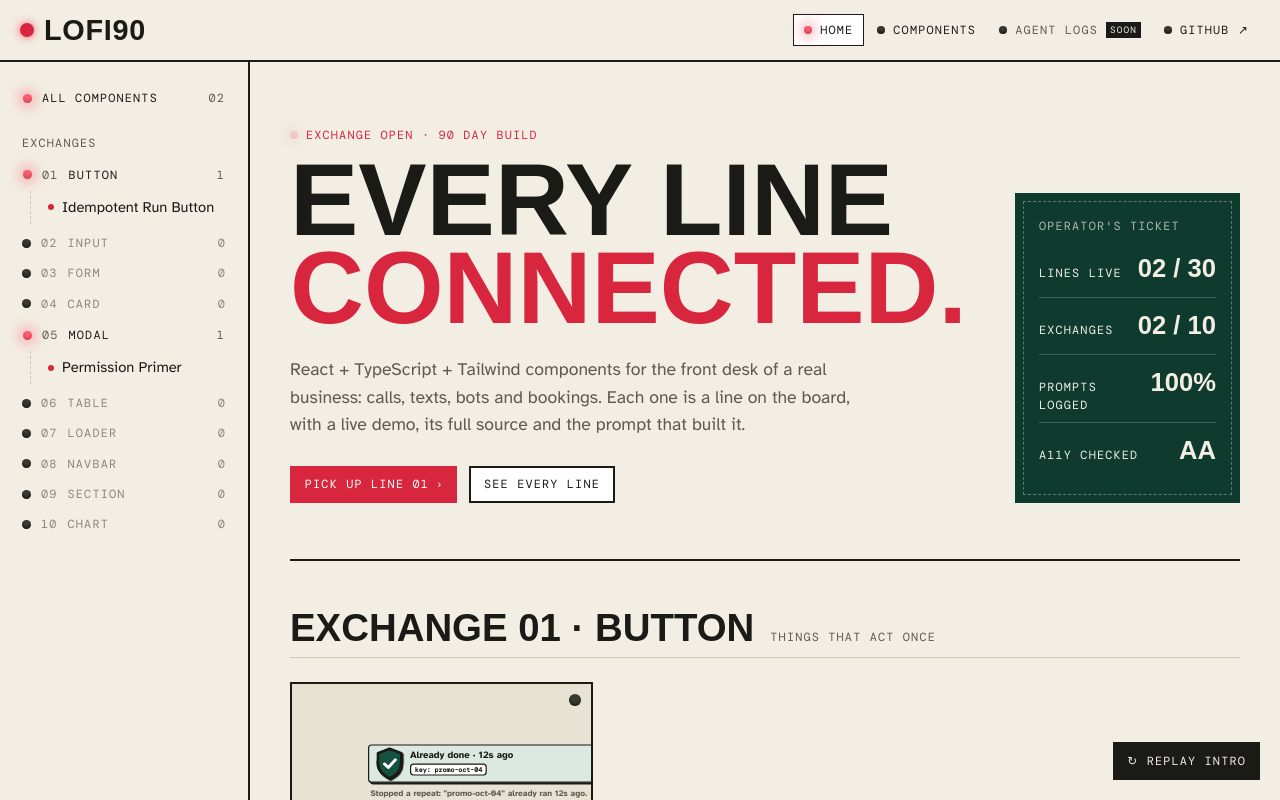
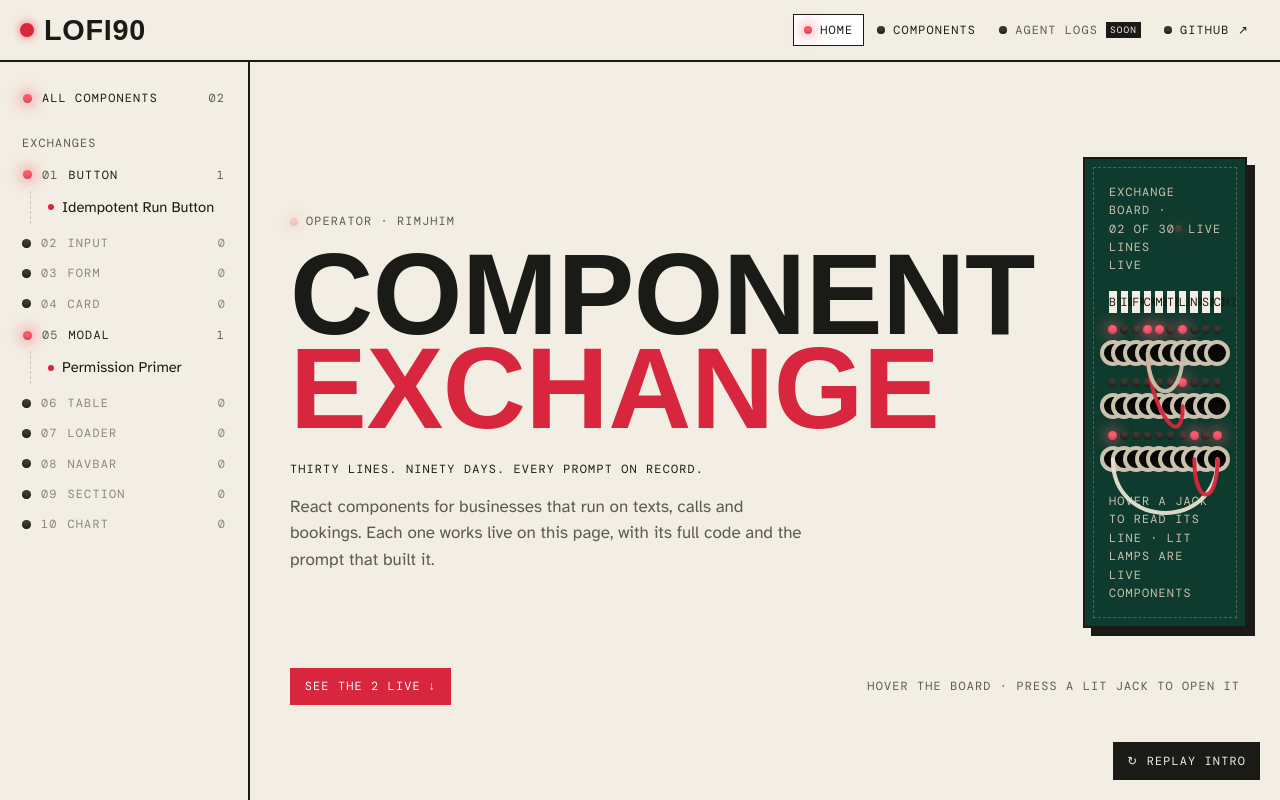
Before and after one commit to RimjhimD/lofi90, a Next.js app: page / in a window 1280 px wide. Shown: the top 800 px of the page. Built offline with nearby package versions, Linux system fonts and the light colour scheme; a web font is replaced by a local one.

Commit message:
Incoming-call intro and Component Exchange hero with a live switchboard

```diff
--- a/src/app/globals.css
+++ b/src/app/globals.css
@@ -116,6 +116,14 @@ body {
 @keyframes draw {
   to { stroke-dashoffset: 0; }
 }
+@keyframes buzz {
+  10%, 30%, 50%, 70%, 90% { transform: translateX(-4px) rotate(-2deg); }
+  20%, 40%, 60%, 80% { transform: translateX(4px) rotate(2deg); }
+}
+@keyframes ring {
+  from { transform: scale(0.6); opacity: 0.9; }
+  to { transform: scale(1.5); opacity: 0; }
+}
 @keyframes blink {
   50% { opacity: 0.25; }
 }
--- a/src/app/page.tsx
+++ b/src/app/page.tsx
@@ -1,58 +1,54 @@
 import Link from "next/link";
-import { ENTRIES, TYPES, pad } from "@/lib/registry";
+import { ENTRIES } from "@/lib/registry";
 import { Intro } from "@/site/Intro";
 import { ReplayIntro } from "@/site/ReplayIntro";
 import { HoverCable } from "@/site/HoverCable";
 import { Exchanges } from "@/site/Exchanges";
+import { HeroBoard } from "@/site/HeroBoard";
 
-const TOTAL = 30;
+const WORDS = ["Component", "Exchange"];
 
 export default function Home() {
-  const exchanges = TYPES.filter((t) => ENTRIES.some((e) => e.type === t.id));
-  const first = ENTRIES[0];
-
   return (
     <>
       <Intro />
       <HoverCable />
       <main className="mx-auto max-w-[1180px] px-6 pb-32 lg:px-10">
-        <section className="grid gap-12 border-b-2 border-ink pb-14 pt-16 xl:grid-cols-[1.4fr_1fr] lg:pt-[64px]">
-          <div>
-            <span className="ready-rise mono flex items-center gap-2 text-signal">
-              <i className="lamp anim-blink" data-on="true" style={{ width: 8, height: 8 }} /> Exchange open · 90 day build
-            </span>
-            <h1 className="ready-rise mb-6 mt-3 font-display text-[clamp(3.4rem,8vw,7.5rem)] font-black uppercase leading-[0.86]" style={{ animationDelay: "120ms" }}>
-              Every line <em className="not-italic text-signal">connected.</em>
-            </h1>
-            <p className="ready-rise max-w-[52ch] text-[1.1rem] text-muted" style={{ animationDelay: "240ms" }}>
-              React + TypeScript + Tailwind components for the front desk of a real business: calls, texts, bots and bookings. Each one is a line on the board, with a live demo, its full source and the prompt that built it.
-            </p>
-            <div className="ready-rise mt-7 flex flex-wrap gap-3" style={{ animationDelay: "360ms" }}>
-              <Link href={`/components/${first.slug}`} className="sb-btn border-signal! bg-signal! text-white">
-                Pick up line {first.ext} ›
-              </Link>
-              <Link href="/components" className="sb-btn">
-                See every line
-              </Link>
+        <section className="relative flex min-h-[calc(100vh-60px)] flex-col justify-center gap-10 border-b-2 border-ink py-14">
+          <div className="grid items-center gap-12 xl:grid-cols-[1fr_1.05fr]">
+            <div>
+              <span className="ready-rise mono flex items-center gap-2 text-muted">
+                <i className="lamp anim-blink" data-on="true" style={{ width: 8, height: 8 }} /> Operator · Rimjhim
+              </span>
+              <h1 aria-label="Component Exchange" className="mt-4 font-display font-black uppercase leading-[0.82] tracking-tight">
+                {WORDS.map((w, i) => (
+                  <span key={w} aria-hidden="true" className="block overflow-hidden">
+                    <span
+                      className={`ready-rise block text-[clamp(3.6rem,9vw,8.4rem)] ${i === 1 ? "text-signal" : ""}`}
+                      style={{ animationDelay: `${120 + i * 140}ms` }}
+                    >
+                      {w}
+                    </span>
+                  </span>
+                ))}
+              </h1>
+              <p className="ready-rise mono mt-6 text-[0.86rem] text-ink" style={{ animationDelay: "420ms" }}>
+                Thirty lines. Ninety days. Every prompt on record.
+              </p>
+              <p className="ready-rise mt-4 max-w-[48ch] text-muted" style={{ animationDelay: "520ms" }}>
+                React components for businesses that run on texts, calls and bookings. Each one works live on this page, with its full code and the prompt that built it.
+              </p>
+            </div>
+            <div className="ready-rise" style={{ animationDelay: "380ms" }}>
+              <HeroBoard />
             </div>
           </div>
 
-          <div className="ready-rise relative self-end bg-bottle p-6 text-bone" style={{ animationDelay: "480ms" }}>
-            <div aria-hidden="true" className="pointer-events-none absolute inset-2 border border-dashed border-bone/35" />
-            <div className="mono mb-1.5 opacity-70">Operator&apos;s ticket</div>
-            <dl>
-              {[
-                ["Lines live", `${pad(ENTRIES.length)} / ${TOTAL}`],
-                ["Exchanges", `${pad(exchanges.length)} / ${pad(TYPES.length)}`],
-                ["Prompts logged", "100%"],
-                ["A11y checked", "AA"],
-              ].map(([k, v], i, all) => (
-                <div key={k} className={`flex items-baseline justify-between py-2 ${i < all.length - 1 ? "border-b border-bone/20" : ""}`}>
-                  <dt className="mono">{k}</dt>
-                  <dd className="font-display text-[1.6rem] font-bold">{v}</dd>
-                </div>
-              ))}
-            </dl>
+          <div className="ready-rise flex flex-wrap items-center justify-between gap-3" style={{ animationDelay: "700ms" }}>
+            <Link href="#lines" className="sb-btn border-signal! bg-signal! text-white">
+              See the {ENTRIES.length} live ↓
+            </Link>
+            <span className="mono text-muted">Hover the board · press a lit jack to open it</span>
           </div>
         </section>
 
--- /dev/null
+++ b/src/site/HeroBoard.tsx
@@ -0,0 +1,169 @@
+"use client";
+
+import Link from "next/link";
+import { useEffect, useRef, useState } from "react";
+import { ENTRIES, TYPES, pad } from "@/lib/registry";
+
+const ROWS = 3;
+const COLORS = ["#D7263D", "#E8E2D2", "#D7263D", "#C9C2AE"];
+const MAX_CABLES = 5;
+const CODES: Record<string, string> = { button: "BTN", input: "INP", form: "FRM", card: "CRD", modal: "MDL", table: "TBL", loader: "LDR", navbar: "NAV", section: "SEC", chart: "CHT" };
+
+interface Cable {
+  id: number;
+  a: number;
+  b: number;
+  color: string;
+  leaving?: boolean;
+}
+
+/** One jack per possible component: 10 type columns × 3 lines. */
+const JACKS = TYPES.flatMap((t, col) =>
+  Array.from({ length: ROWS }, (_, row) => {
+    const entry = ENTRIES.filter((e) => e.type === t.id)[row];
+    return { col, row, type: t.id, entry };
+  }),
+);
+
+/**
+ * The hero's live switchboard. Built components light their jack; on idle the board patches calls
+ * between random jacks with cables that sag, plug in and later unplug. Hover a jack to read its line.
+ */
+export function HeroBoard() {
+  const board = useRef<HTMLDivElement>(null);
+  const holes = useRef<(HTMLElement | null)[]>([]);
+  const [centers, setCenters] = useState<{ x: number; y: number }[]>([]);
+  const [cables, setCables] = useState<Cable[]>([]);
+  const [hover, setHover] = useState<number | null>(null);
+
+  // Where every jack sits inside the board, re-measured whenever the board resizes.
+  useEffect(() => {
+    const el = board.current;
+    if (!el) return;
+    const ro = new ResizeObserver(() => {
+      const box = el.getBoundingClientRect();
+      setCenters(
+        holes.current.map((h) => {
+          const r = h?.getBoundingClientRect();
+          return r ? { x: r.left - box.left + r.width / 2, y: r.top - box.top + r.height / 2 } : { x: 0, y: 0 };
+        }),
+      );
+    });
+    ro.observe(el);
+    return () => ro.disconnect();
+  }, []);
+
+  // The operator at work: patch a new call every so often, unplug the oldest.
+  useEffect(() => {
+    if (window.matchMedia("(prefers-reduced-motion: reduce)").matches) return;
+    let id = 0;
+    const patch = () => {
+      const a = Math.floor(Math.random() * JACKS.length);
+      let b = Math.floor(Math.random() * JACKS.length);
+      if (JACKS[b].col === JACKS[a].col) b = (b + ROWS * 3) % JACKS.length;
+      const next = { id: id++, a, b, color: COLORS[id % COLORS.length] };
+      setCables((cs) => {
+        const live = cs.filter((c) => !c.leaving);
+        const marked = live.length >= MAX_CABLES ? cs.map((c) => (c.id === live[0].id ? { ...c, leaving: true } : c)) : cs;
+        return [...marked, next];
+      });
+      window.setTimeout(() => setCables((cs) => cs.filter((c) => !c.leaving)), 500);
+    };
+    const first = window.setTimeout(patch, 900);
+    const timer = window.setInterval(patch, 1700);
+    return () => {
+      clearTimeout(first);
+      clearInterval(timer);
+    };
+  }, []);
+
+  const connected = new Set(cables.filter((c) => !c.leaving).flatMap((c) => [c.a, c.b]));
+  const shown = hover === null ? null : JACKS[hover];
+
+  return (
+    <div className="relative border-2 border-ink bg-bottle p-4 text-bone shadow-[8px_8px_0_#1A1A17] sm:p-6">
+      <div aria-hidden="true" className="pointer-events-none absolute inset-2 border border-dashed border-bone/25" />
+      <div className="mono mb-4 flex items-center justify-between text-[0.66rem] text-[#c9c2ae]">
+        <span>Exchange board · {pad(ENTRIES.length)} of 30 lines live</span>
+        <span className="flex items-center gap-1.5">
+          <i className="lamp anim-blink" data-on="true" style={{ width: 7, height: 7 }} /> Live
+        </span>
+      </div>
+
+      <div ref={board} className="relative grid grid-cols-10 gap-x-1 gap-y-3">
+        {TYPES.map((t, col) => (
+          <span key={t.id} title={t.label} className="mono bg-bone py-0.5 text-center text-[0.52rem] tracking-normal text-ink sm:text-[0.6rem]" style={{ gridColumn: col + 1, gridRow: 1 }}>
+            {CODES[t.id]}
+          </span>
+        ))}
+        {JACKS.map((j, i) => {
+          const lit = !!j.entry || connected.has(i);
+          const inner = (
+            <>
+              <i className="lamp" data-on={lit} style={{ width: 9, height: 9 }} />
+              <i
+                ref={(el) => {
+                  holes.current[i] = el;
+                }}
+                className="jack"
+                style={{ width: 26, height: 26, borderWidth: 4 }}
+              />
+            </>
+          );
+          const common = {
+            onMouseEnter: () => setHover(i),
+            onMouseLeave: () => setHover(null),
+            onFocus: () => setHover(i),
+            onBlur: () => setHover(null),
+            style: { gridColumn: j.col + 1, gridRow: j.row + 2 },
+          };
+          return j.entry ? (
+            <Link
+              key={i}
+              href={`/components/${j.entry.slug}`}
+              aria-label={`${j.entry.name}, line ${j.entry.ext}`}
+              className="flex flex-col items-center gap-1.5 focus-visible:outline-2 focus-visible:outline-offset-2 focus-visible:outline-glow"
+              {...common}
+            >
+              {inner}
+            </Link>
+          ) : (
+            <span key={i} aria-hidden="true" className="flex flex-col items-center gap-1.5" {...common}>
+              {inner}
+            </span>
+          );
+        })}
+
+        <svg aria-hidden="true" className="pointer-events-none absolute inset-0 h-full w-full overflow-visible">
+          {cables.map((c) => {
+            const a = centers[c.a];
+            const b = centers[c.b];
+            if (!a || !b) return null;
+            const sag = 40 + Math.abs(b.x - a.x) * 0.3;
+            return (
+              <path
+                key={c.id}
+                d={`M ${a.x} ${a.y} C ${a.x} ${a.y + sag}, ${b.x} ${b.y + sag}, ${b.x} ${b.y}`}
+                fill="none"
+                stroke={c.color}
+                strokeWidth="4"
+                strokeLinecap="round"
+                pathLength={1}
+                strokeDasharray="1"
+                className={`transition-opacity duration-500 [stroke-dashoffset:1] animate-[draw_.6s_cubic-bezier(.3,.7,.2,1)_forwards] ${c.leaving ? "opacity-0" : "opacity-95"}`}
+              />
+            );
+          })}
+        </svg>
+      </div>
+
+      <p className="mono mt-5 min-h-5 text-[0.68rem] text-[#c9c2ae]" aria-live="polite">
+        {shown
+          ? shown.entry
+            ? `Exchange ${pad(shown.col + 1)} · ${shown.type} · line ${shown.entry.ext} — ${shown.entry.name}`
+            : `Exchange ${pad(shown.col + 1)} · ${shown.type} · line open, coming soon`
+          : "Hover a jack to read its line · lit lamps are live components"}
+      </p>
+    </div>
+  );
+}
```
Also changed, not shown: src/site/Intro.tsx (+57 -58 lines).
